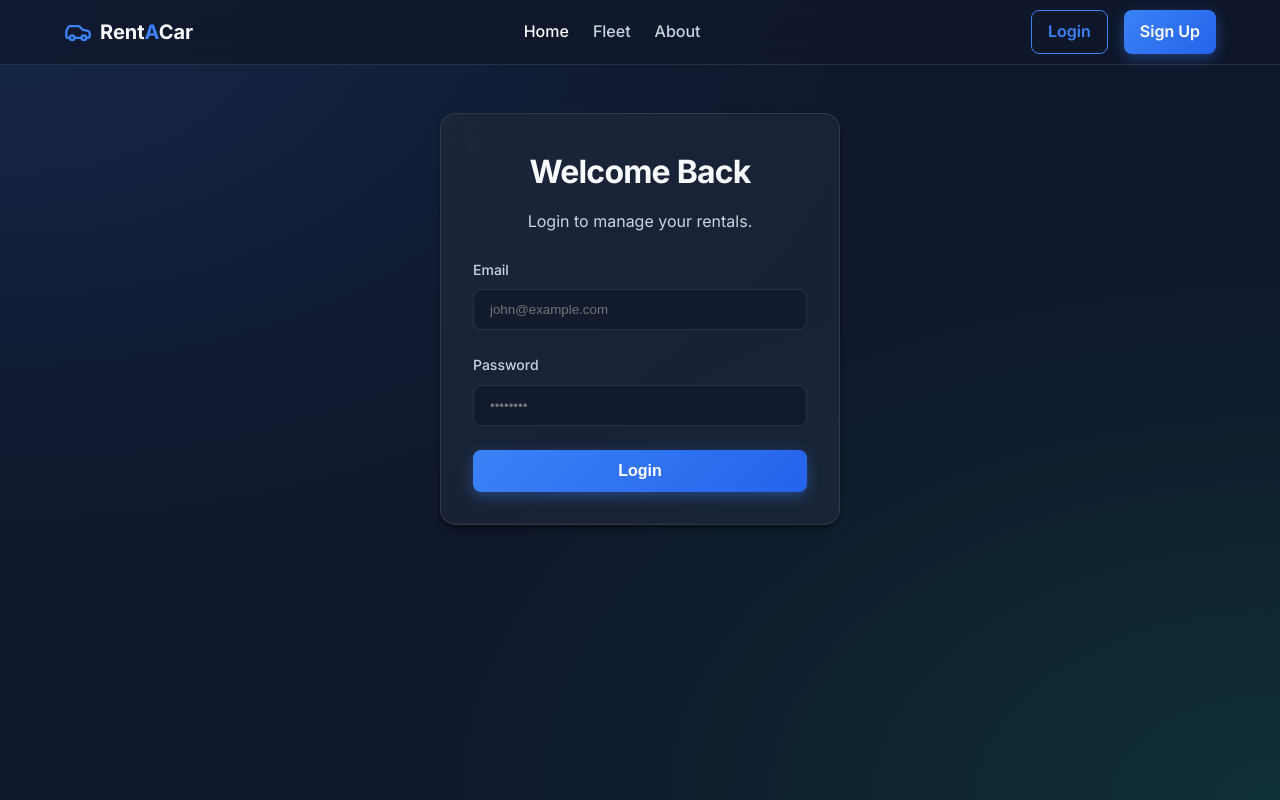
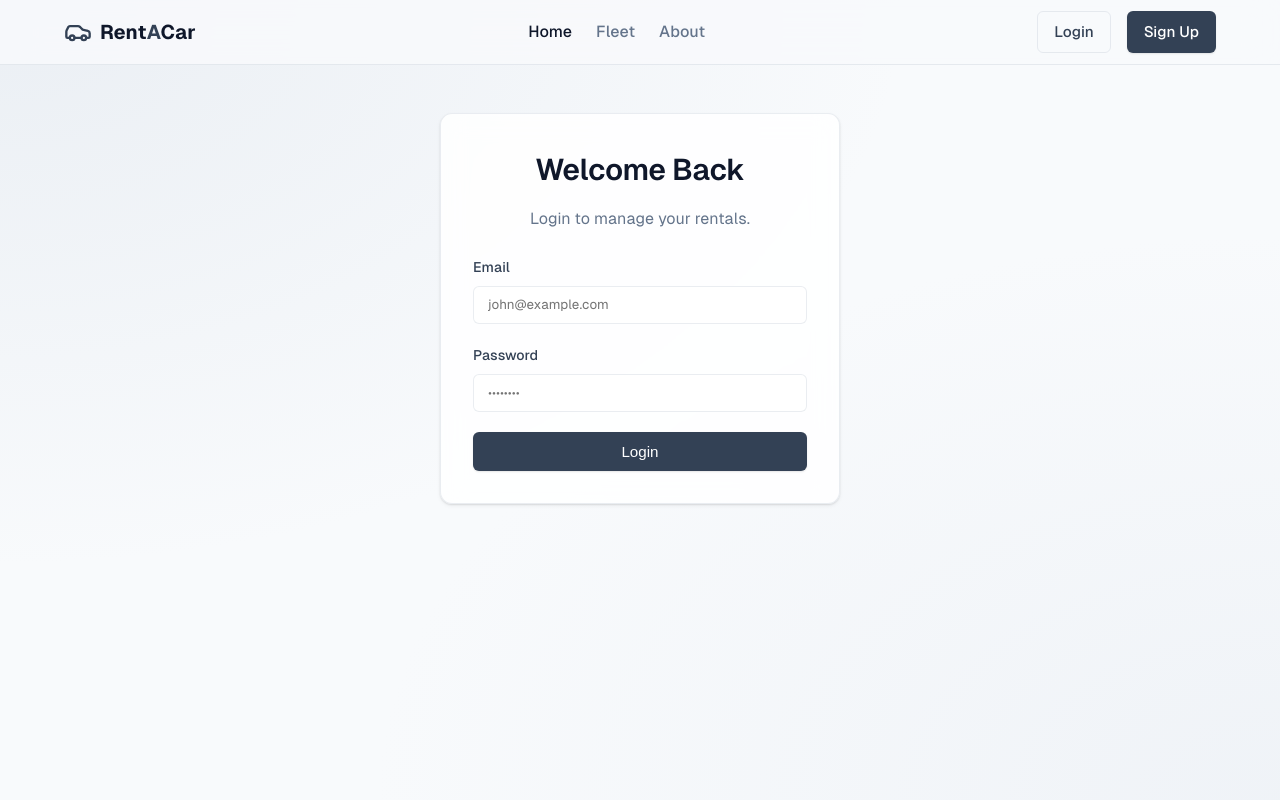
Before and after one commit to ahmetozsoyy/rent-a-car, a React (Vite) app in the folder rentacar-ui/: page /login in a window 1280 px wide. Built offline with nearby package versions, Linux system fonts and the light colour scheme.

Commit message:
Faz 10 - UI: MD dosyasindaki Light Theme ve Geist Font kurallari tasarim sistemine uygulandi

```diff
--- a/rentacar-ui/index.html
+++ b/rentacar-ui/index.html
@@ -4,7 +4,7 @@
     <meta charset="UTF-8" />
     <link rel="icon" type="image/svg+xml" href="/favicon.svg" />
     <meta name="viewport" content="width=device-width, initial-scale=1.0" />
-    <title>rentacar-ui</title>
+    <title>RentACar - Premium Fleet Management</title>
   </head>
   <body>
     <div id="root"></div>
--- a/rentacar-ui/package.json
+++ b/rentacar-ui/package.json
@@ -10,6 +10,8 @@
     "preview": "vite preview"
   },
   "dependencies": {
+    "@fontsource/geist-mono": "^5.2.8",
+    "@fontsource/geist-sans": "^5.2.5",
     "axios": "^1.18.1",
     "lucide-react": "^1.25.0",
     "react": "^19.2.7",
--- a/rentacar-ui/src/index.css
+++ b/rentacar-ui/src/index.css
@@ -1,24 +1,32 @@
-@import url('https://fonts.googleapis.com/css2?family=Inter:wght@300;400;500;600;700&display=swap');
+@import '@fontsource/geist-sans/400.css';
+@import '@fontsource/geist-sans/500.css';
+@import '@fontsource/geist-sans/600.css';
+@import '@fontsource/geist-sans/700.css';
+
+@import '@fontsource/geist-mono/400.css';
+@import '@fontsource/geist-mono/500.css';
+@import '@fontsource/geist-mono/600.css';
 
 :root {
-  /* Premium Dark Theme variables */
-  --bg-main: #0f172a;
-  --bg-card: rgba(30, 41, 59, 0.7);
-  --bg-card-hover: rgba(51, 65, 85, 0.8);
+  /* Premium Light Theme variables (Slate/Zinc & Titanium focus) */
+  --bg-main: #f8fafc; /* Slate-50 */
+  --bg-card: rgba(255, 255, 255, 0.85);
+  --bg-card-hover: rgba(255, 255, 255, 1);
 
-  --text-main: #f8fafc;
-  --text-muted: #cbd5e1;
+  --text-main: #0f172a; /* Slate-900 */
+  --text-muted: #64748b; /* Slate-500 */
 
-  --primary: #3b82f6;
-  --primary-hover: #2563eb;
-  --accent: #10b981;
+  --primary: #334155; /* Slate-700 / Titanium Gray */
+  --primary-hover: #1e293b; /* Slate-800 */
+  --accent: #2563eb; /* Corporate Blue accent */
 
-  --glass-border: rgba(255, 255, 255, 0.1);
-  --shadow-sm: 0 4px 6px -1px rgba(0, 0, 0, 0.5);
-  --shadow-lg: 0 10px 15px -3px rgba(0, 0, 0, 0.5);
+  --glass-border: rgba(148, 163, 184, 0.2); /* Slate-400 at 20% */
+  --shadow-sm: 0 2px 4px rgba(0, 0, 0, 0.05), 0 1px 2px rgba(0, 0, 0, 0.1);
+  --shadow-lg: 0 10px 15px -3px rgba(0, 0, 0, 0.1), 0 4px 6px -2px rgba(0, 0, 0, 0.05);
+  --shadow-glow: 0 0 0 2px rgba(51, 65, 85, 0.2);
 
-  --border-radius: 16px;
-  --transition-speed: 0.3s;
+  --border-radius: 12px;
+  --transition-speed: 200ms; /* 150ms-250ms strict rule */
 }
 
 * {
@@ -28,19 +36,24 @@
 }
 
 body {
-  font-family: 'Inter', -apple-system, BlinkMacSystemFont, 'Segoe UI', Roboto, Helvetica, Arial, sans-serif;
+  font-family: 'Geist Sans', -apple-system, BlinkMacSystemFont, 'Segoe UI', Roboto, Helvetica, Arial, sans-serif;
   background-color: var(--bg-main);
   color: var(--text-main);
   line-height: 1.6;
   -webkit-font-smoothing: antialiased;
   min-height: 100vh;
+  /* Minimal high-contrast background */
   background-image:
-    radial-gradient(at 0% 0%, rgba(59, 130, 246, 0.15) 0px, transparent 50%),
-    radial-gradient(at 100% 100%, rgba(16, 185, 129, 0.15) 0px, transparent 50%);
+    radial-gradient(at 0% 0%, rgba(203, 213, 225, 0.3) 0px, transparent 50%),
+    radial-gradient(at 100% 100%, rgba(226, 232, 240, 0.4) 0px, transparent 50%);
   background-attachment: fixed;
 }
 
-/* Glassmorphism utility */
+.technical-data {
+  font-family: 'Geist Mono', monospace;
+}
+
+/* Glassmorphism / Soft Elevation utility */
 .glass {
   background: var(--bg-card);
   backdrop-filter: blur(12px);
@@ -48,33 +61,35 @@ body {
   border: 1px solid var(--glass-border);
   border-radius: var(--border-radius);
   box-shadow: var(--shadow-sm);
+  transition: all var(--transition-speed) ease-in-out;
 }
 
 .glass-nav {
-  background: rgba(15, 23, 42, 0.8);
+  background: rgba(248, 250, 252, 0.85);
   backdrop-filter: blur(16px);
   -webkit-backdrop-filter: blur(16px);
   border-bottom: 1px solid var(--glass-border);
   position: sticky;
   top: 0;
   z-index: 50;
+  transition: all var(--transition-speed) ease-in-out;
 }
 
 .glass:hover {
   box-shadow: var(--shadow-lg);
   transform: translateY(-2px);
-  transition: all var(--transition-speed) ease;
+  border-color: rgba(148, 163, 184, 0.4);
 }
 
 /* Typography */
 h1, h2, h3, h4 {
-  font-weight: 700;
-  letter-spacing: -0.025em;
+  font-weight: 600;
+  letter-spacing: -0.02em;
   color: var(--text-main);
 }
 
-h1 { font-size: 2.5rem; margin-bottom: 1rem; }
-h2 { font-size: 2rem; margin-bottom: 0.75rem; }
+h1 { font-size: 2.25rem; margin-bottom: 1rem; }
+h2 { font-size: 1.875rem; margin-bottom: 0.75rem; }
 
 p { color: var(--text-muted); }
 
@@ -83,36 +98,38 @@ p { color: var(--text-muted); }
   display: inline-flex;
   align-items: center;
   justify-content: center;
-  padding: 0.75rem 1.5rem;
-  border-radius: 8px;
-  font-weight: 600;
+  padding: 0.625rem 1.25rem;
+  border-radius: 6px;
+  font-weight: 500;
   cursor: pointer;
-  border: none;
-  transition: all var(--transition-speed) ease;
-  font-size: 1rem;
+  border: 1px solid transparent;
+  transition: all var(--transition-speed) ease-in-out;
+  font-size: 0.95rem;
   text-decoration: none;
 }
 
 .btn-primary {
-  background: linear-gradient(135deg, var(--primary), var(--primary-hover));
+  background-color: var(--primary);
   color: white;
-  box-shadow: 0 4px 14px 0 rgba(59, 130, 246, 0.39);
+  box-shadow: 0 1px 2px rgba(0,0,0,0.1);
 }
 
 .btn-primary:hover {
-  transform: translateY(-2px);
-  box-shadow: 0 6px 20px rgba(59, 130, 246, 0.4);
+  background-color: var(--primary-hover);
+  transform: translateY(-1px);
+  box-shadow: var(--shadow-glow);
 }
 
 .btn-outline {
   background: transparent;
-  border: 1px solid var(--primary);
+  border: 1px solid var(--glass-border);
   color: var(--primary);
 }
 
 .btn-outline:hover {
-  background: var(--primary);
-  color: white;
+  background: var(--bg-card);
+  border-color: var(--primary);
+  color: var(--primary-hover);
 }
 
 /* Layout */
@@ -125,7 +142,7 @@ p { color: var(--text-muted); }
 
 /* Forms */
 .form-group {
-  margin-bottom: 1.5rem;
+  margin-bottom: 1.25rem;
 }
 
 .form-label {
@@ -133,23 +150,24 @@ p { color: var(--text-muted); }
   margin-bottom: 0.5rem;
   font-size: 0.875rem;
   font-weight: 500;
-  color: var(--text-muted);
+  color: var(--primary);
 }
 
 .form-control {
   width: 100%;
-  padding: 0.75rem 1rem;
-  background: rgba(15, 23, 42, 0.6);
+  padding: 0.625rem 0.875rem;
+  background: white;
   border: 1px solid var(--glass-border);
-  border-radius: 8px;
+  border-radius: 6px;
   color: var(--text-main);
-  transition: all var(--transition-speed);
+  transition: all var(--transition-speed) ease-in-out;
+  font-family: 'Geist Sans', sans-serif;
 }
 
 .form-control:focus {
   outline: none;
-  border-color: var(--primary);
-  box-shadow: 0 0 0 3px rgba(59, 130, 246, 0.25);
+  border-color: var(--accent);
+  box-shadow: 0 0 0 3px rgba(37, 99, 235, 0.15);
 }
 
 /* Utilities */
@@ -170,3 +188,14 @@ p { color: var(--text-muted); }
   .md\:grid-cols-2 { grid-template-columns: repeat(2, minmax(0, 1fr)); }
   .md\:grid-cols-3 { grid-template-columns: repeat(3, minmax(0, 1fr)); }
 }
+
+/* Skeleton Loading Animation */
+@keyframes skeleton-pulse {
+  0% { background-color: rgba(148, 163, 184, 0.1); }
+  50% { background-color: rgba(148, 163, 184, 0.3); }
+  100% { background-color: rgba(148, 163, 184, 0.1); }
+}
+.skeleton {
+  animation: skeleton-pulse 1.5s cubic-bezier(0.4, 0, 0.6, 1) infinite;
+  border-radius: 4px;
+}
```
Also changed, not shown: 2 other files (tests, documents, lock files or other folders).
